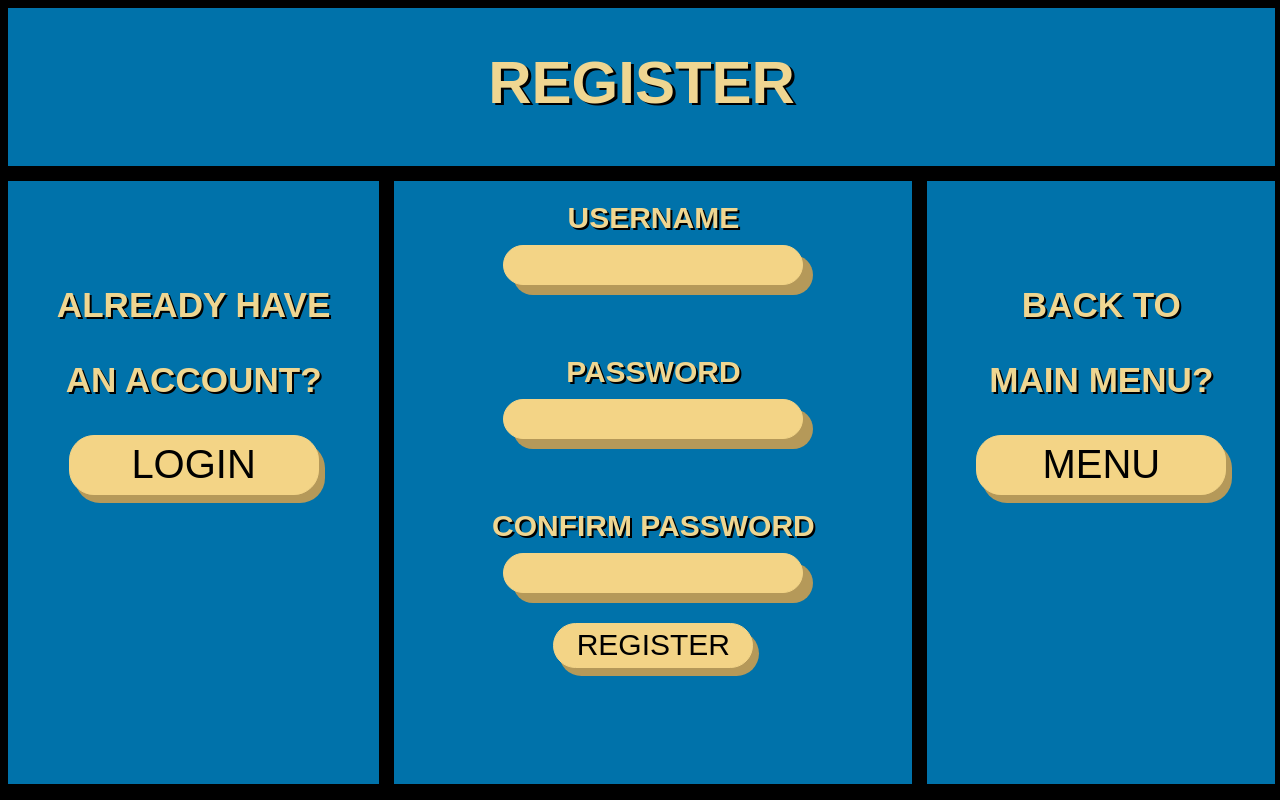
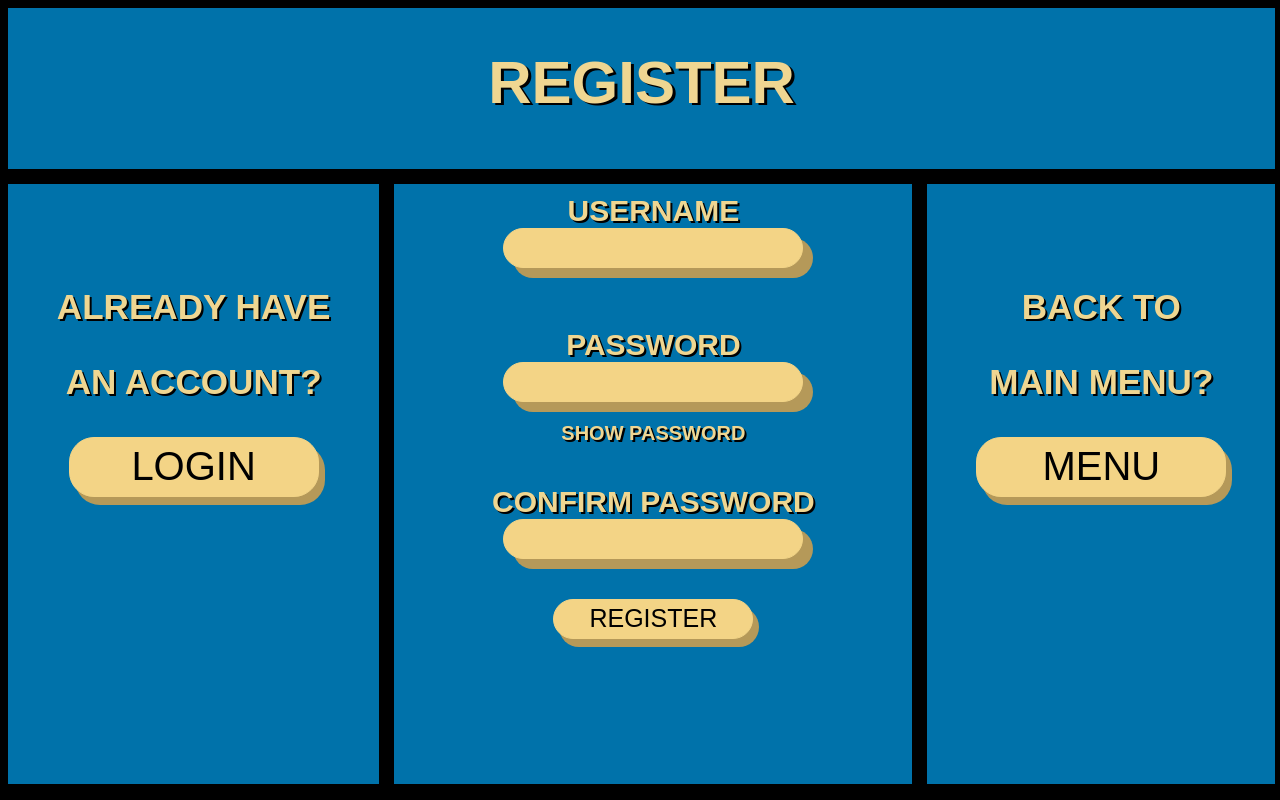
Before and after one commit to hwcadebrown/WebProgrammingY2S1, a plain HTML site: page main/front-end/html/REGISTER.html in a window 1280 px wide. Drawn offline with Linux system fonts and the light colour scheme.

Commit message:
added some show password javascript for register page

```diff
--- a/main/front-end/css/REGISTERCSS.css
+++ b/main/front-end/css/REGISTERCSS.css
@@ -61,9 +61,9 @@ body{
   border-radius: 25px;
   background-color: #F3D486;
   width: 200px;
-  height: 45px;
+  height: 40px;
   font-family: Abel, sans-serif;
-  font-size: 30px;
+  font-size: 25px;
   position: relative;
   top: -50px;
   box-shadow: 6px 8px #B59959;
@@ -94,7 +94,6 @@ body{
 	top: -50px;
 	text-align: center;
   box-shadow: 10px 10px #B59959;
-  -webkit-text-security: disc;
 }
 
 .loginbutton {
@@ -109,10 +108,6 @@ body{
   cursor: pointer;
 }
 
-.menu {
-
-}
-
 .menubutton {
   border: 1px solid #F3D486;
   border-radius: 25px;
@@ -125,7 +120,32 @@ body{
   cursor: pointer;
 }
 
-h4 {
+.passwordconftxt {
+  border: 1px solid #F3D486;
+  border-radius: 25px;
+  background-color: #F3D486;
+  width: 300px; height: 40px;
+  font-family: Abel, sans-serif;
+  font-size: 30px;
+  position: relative;
+  top: -80px;
+  text-align: center;
+  box-shadow: 10px 10px #B59959;
+}
+
+.confpass {
+  position: relative;
+  top: -50px
+}
+
+.show {
+  position: relative;
+  top: -60px;
+  font-size: 20px;
+}
+
+p {
   position: relative;
   top: -20px;
+  font-weight: bold;
 }
--- a/main/front-end/html/REGISTER.html
+++ b/main/front-end/html/REGISTER.html
@@ -21,12 +21,13 @@
   </div>
 
   <div class="register">
-	   <h4>USERNAME</h4>
+	   <p>USERNAME</p>
      <input name="USERNAME" type="text" size="30" class="usernametxt"><p>
-     <h4>PASSWORD</h4>
-     <input name="PASSWORD" type="text" size="30" class="passwordtxt"><p>
-     <h4>CONFIRM PASSWORD</h4>
-     <input name="CONFRMPASSWORD" type="text" size="30" class="passwordtxt"><p>
+     <p>PASSWORD</p>
+     <input name="PASSWORD" type="password" id="passwordtxt" size="30" class="passwordtxt"><p>
+     <p onclick="showPass()" class="show">SHOW PASSWORD</p>
+     <p class="confpass">CONFIRM PASSWORD</p>
+     <input name="CONFRMPASSWORD" type="password" size="30" class="passwordconftxt"><p>
      <input type="button" value="REGISTER" onclick="window.location.href='MAINMENU.html'" class="regbutton"/>
    </div>
 
@@ -37,6 +38,8 @@
 	  <input type="button" value="MENU" onclick="window.location.href='MAINMENU.html'" class="menubutton"/>
   </div>
 
+<script src="../javascript/REGISTERJS.js"></script>
+
 </body>
 
 </html>
--- /dev/null
+++ b/main/front-end/javascript/REGISTERJS.js
@@ -0,0 +1,9 @@
+function showPass() {
+  var x = document.getElementById("passwordtxt");
+  if (x.type === "password") {
+    x.type = "text";
+    document.body.style.color = "purple";
+  } else {
+    x.type = "password";
+  }
+}
```
Lines whose indentation alone changed are shown as unchanged.
